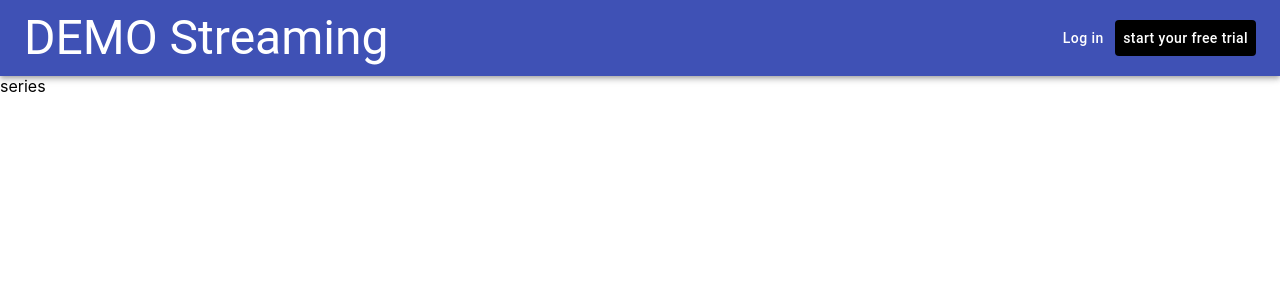
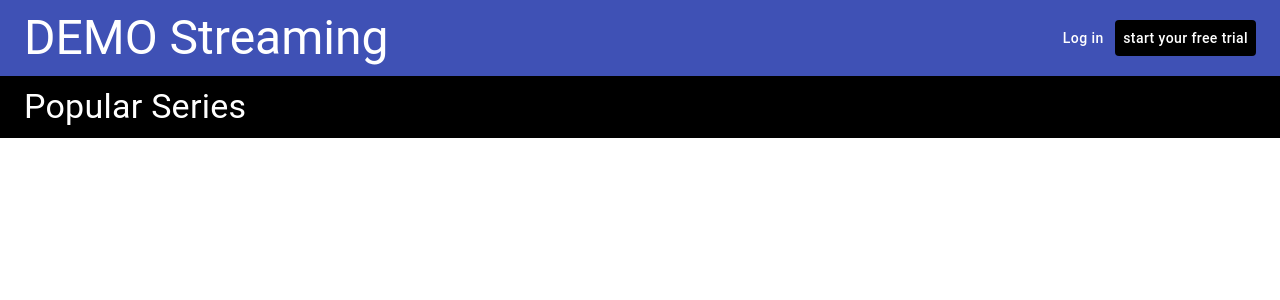
Before and after one commit to ShaileshBisht/Popular-series-movie, a React (Create React App) app: page /Series in a window 1280 px wide. Shown: the top 300 px of the page. Built offline with nearby package versions, Linux system fonts and the light colour scheme.

Commit message:
add popular series title to series page

```diff
--- a/src/App.js
+++ b/src/App.js
@@ -3,6 +3,7 @@ import "./App.css";
 import { BrowserRouter as Router, Switch, Route } from "react-router-dom";
 import NavBar from "./component/NavBar";
 import Home from "./component/Home";
+import Series from "./component/Series";
 
 function App() {
   return (
@@ -11,7 +12,9 @@ function App() {
         <NavBar />
         <Switch>
           <Route path="/Movies">movie</Route>
-          <Route path="/Series">series</Route>
+          <Route path="/Series">
+            <Series />
+          </Route>
           <Route path="/">
             <Home />
           </Route>
--- a/src/component/Home.js
+++ b/src/component/Home.js
@@ -14,7 +14,7 @@ function Home() {
         <Typography variant="h4">Popular Titles</Typography>
       </div>
       <div className="home_card">
-        <Grid container spacing={4}>
+        <Grid container spacing={0}>
           <Grid item xs={6} sm={3} md={2}>
             <div onClick={(e) => history.push("/Series")}>
               <HomeCard title="series" />
--- /dev/null
+++ b/src/component/Series.css
@@ -0,0 +1,7 @@
+.series_title {
+  background-color: black;
+  color: white;
+  padding-left: 24px;
+  padding-top: 10px;
+  padding-bottom: 10px;
+}
--- /dev/null
+++ b/src/component/Series.js
@@ -0,0 +1,15 @@
+import { Typography } from "@material-ui/core";
+import React from "react";
+import "./Series.css";
+
+function Series() {
+  return (
+    <div className="series">
+      <div className="series_title">
+        <Typography variant="h4">Popular Series</Typography>
+      </div>
+    </div>
+  );
+}
+
+export default Series;
```
Also changed, not shown: 1 other file (tests, documents, lock files or other folders).
